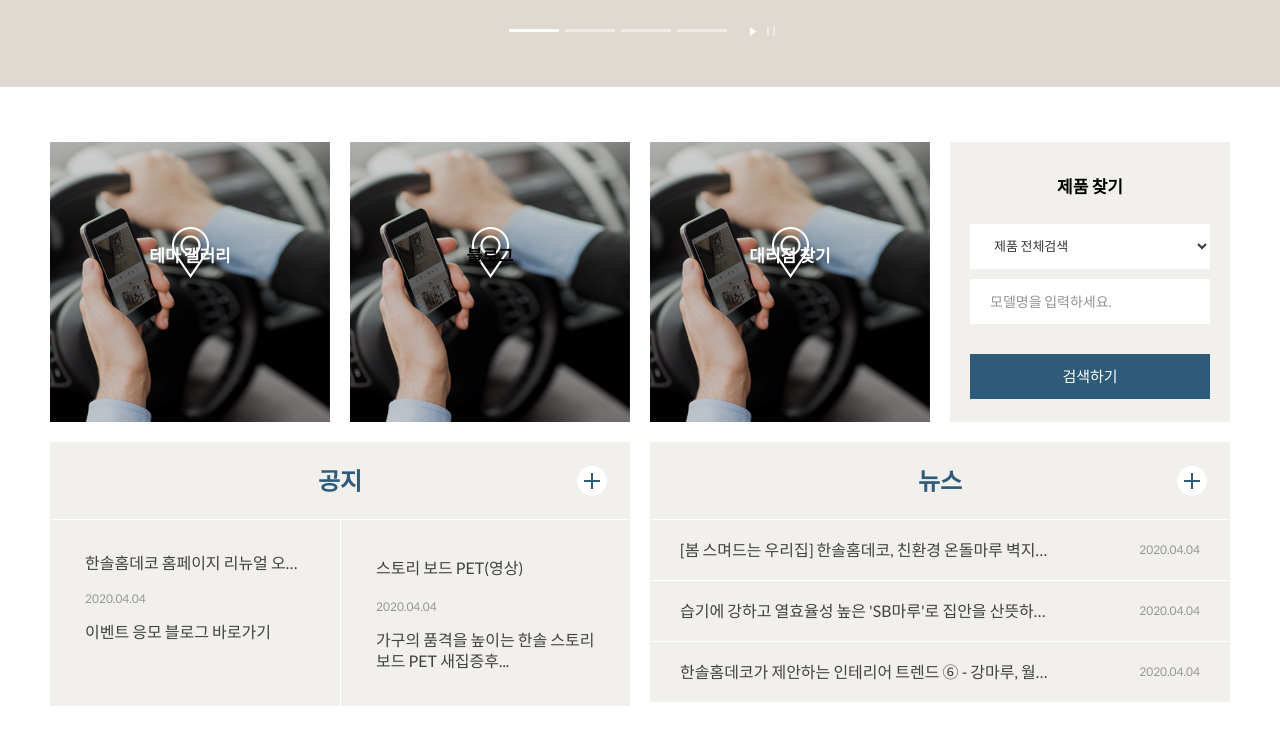
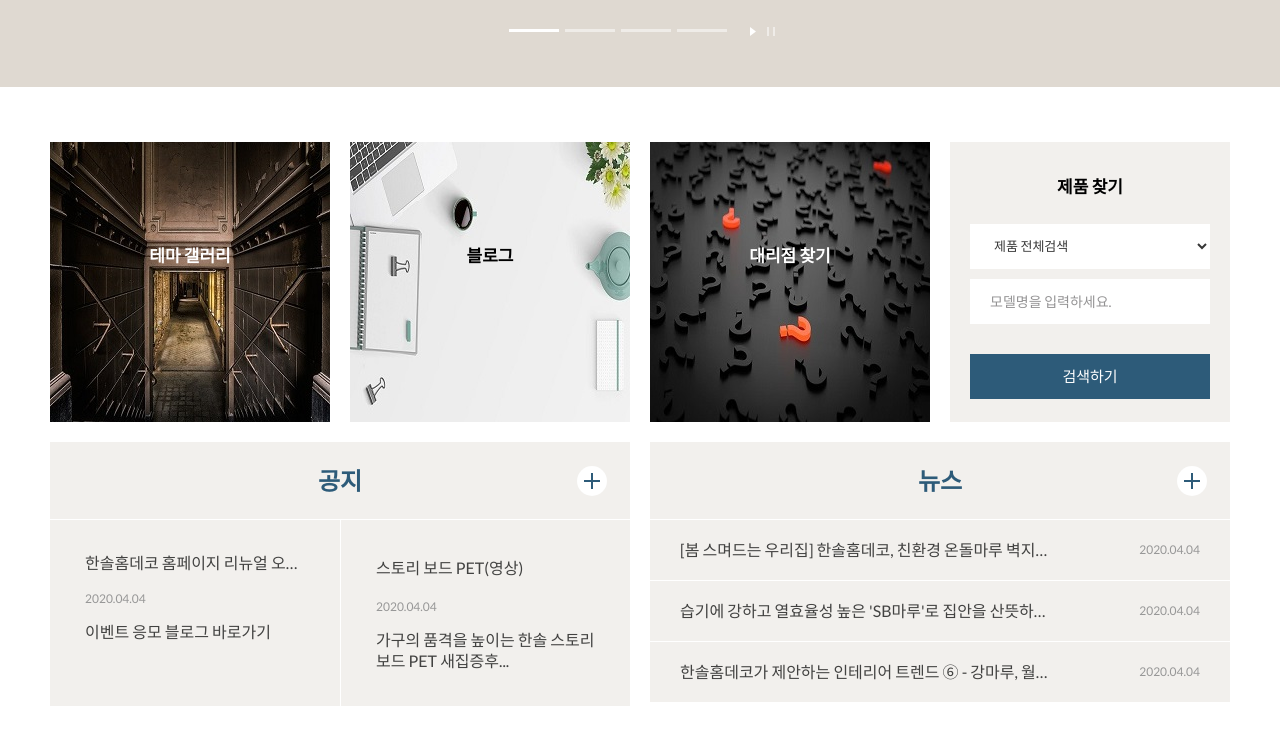
Before and after one commit to Junhan0037/hansolhomedeco-css, a plain HTML site: page index.html in a window 1280 px wide. Shown: the part 1490-2240 px from the top of the page. Drawn offline with Linux system fonts and the light colour scheme.

Commit message:
Edit css

```diff
--- a/css/index.css
+++ b/css/index.css
@@ -353,7 +353,7 @@ header .spot li:last-child a {
 }
 
 .notice {
-    padding: 0 0 100px;
+    padding: 0;
 }
 
 .notice > div {
@@ -405,11 +405,11 @@ header .spot li:last-child a {
 }
 
 .notice > div .top > ul li:nth-child(1) {
-    background: url(../images/bg_key_link03.jpg) no-repeat;
+    background: url(../images/floor-4907936_640.jpg) no-repeat;
 }
 
 .notice > div .top > ul li:nth-child(2) {
-    background: url(../images/bg_key_link03.jpg) no-repeat;
+    background: url(../images/desktop-2325627_640.jpg) no-repeat;
 }
 
 .notice > div .top > ul li:nth-child(2) a{
@@ -417,7 +417,7 @@ header .spot li:last-child a {
 }
 
 .notice > div .top > ul li:nth-child(3) {
-    background: url(../images/bg_key_link03.jpg) no-repeat;
+    background: url(../images/question-mark-1872665_640.jpg) no-repeat;
 }
 
 .notice > div .top > div {
```
Also changed, not shown: images/desktop-2325627_640.jpg (added), images/floor-4907936_640.jpg (added), images/question-mark-1872665_640.jpg (added), images/thumbview.gif (deleted).
